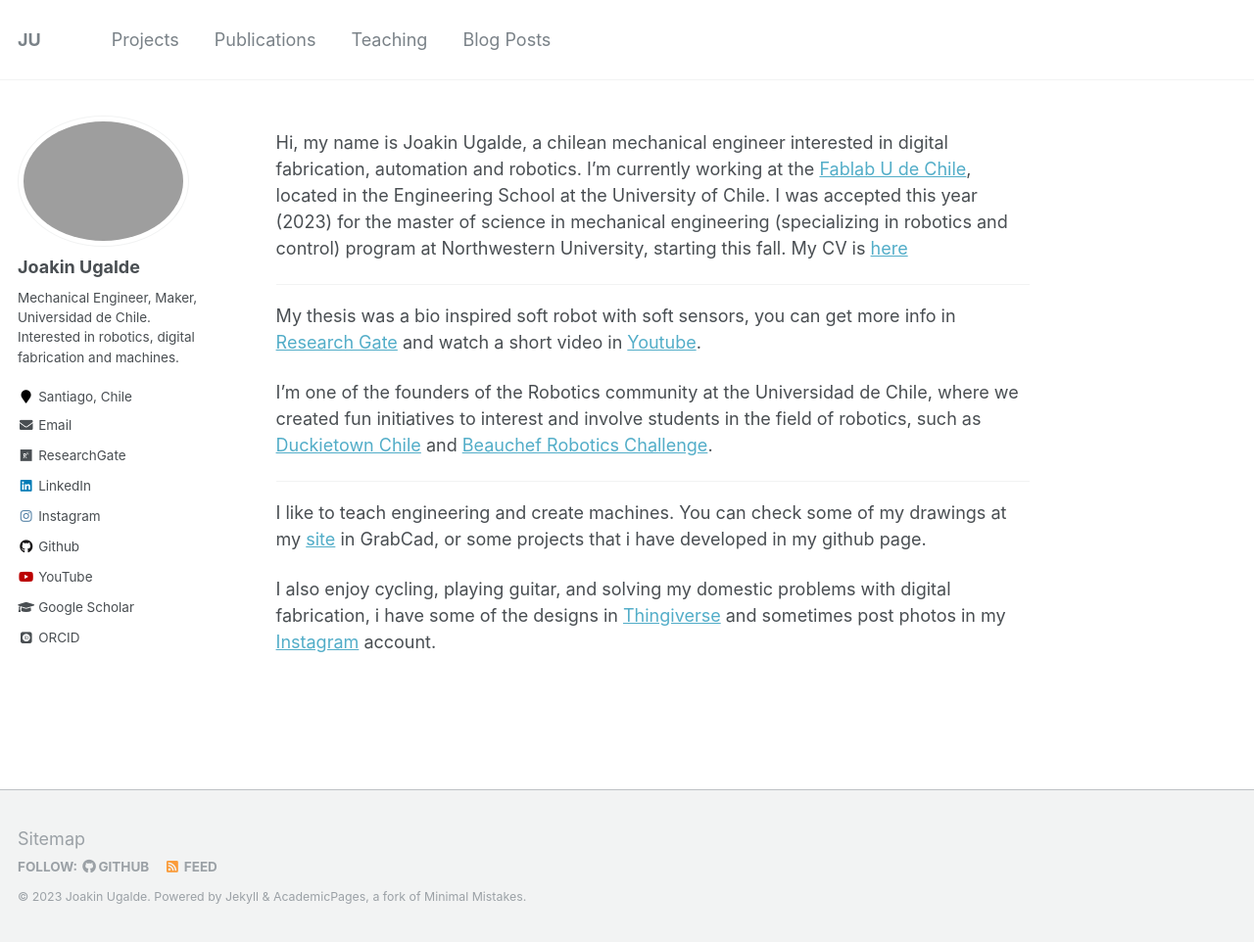
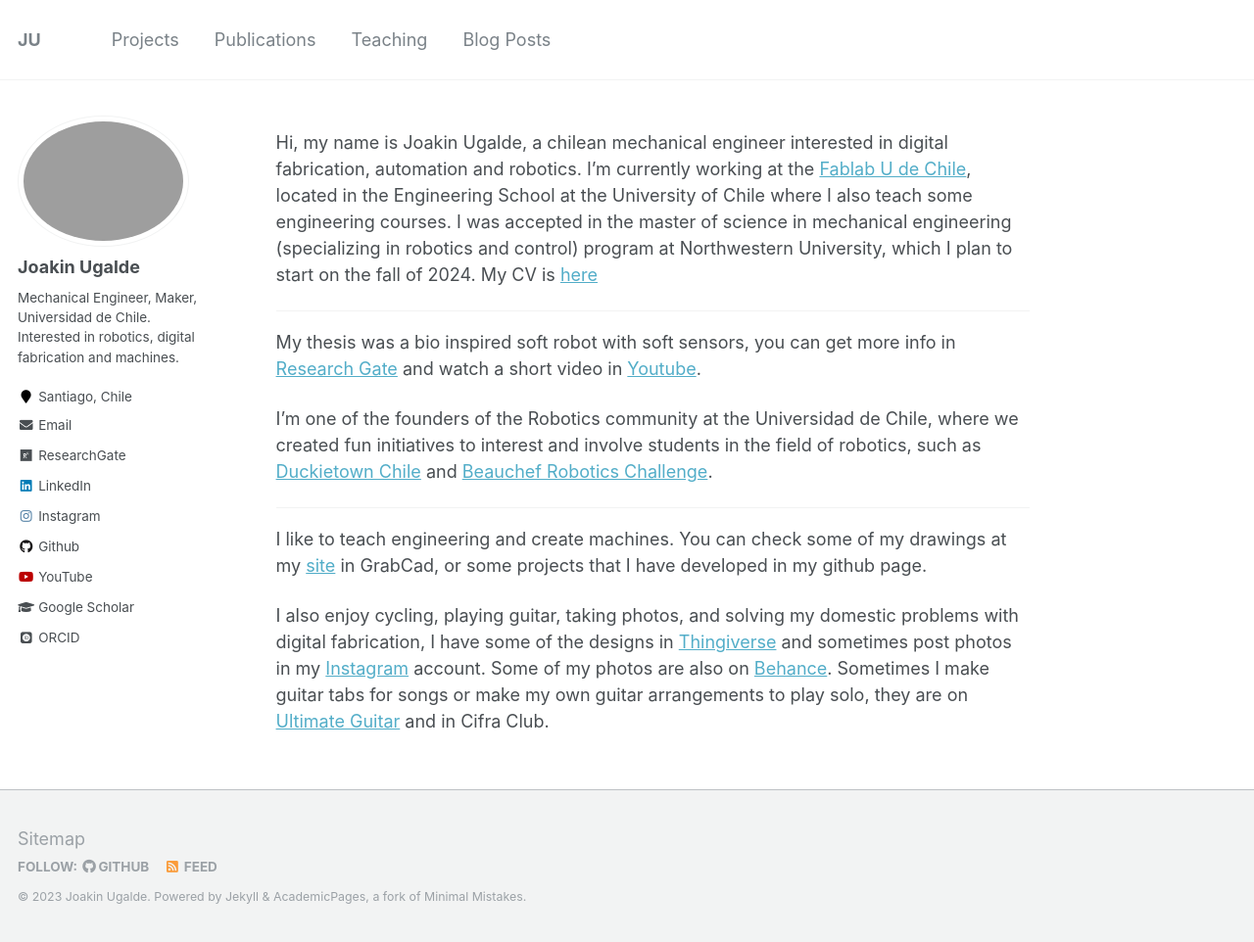
Before and after one commit to jkugalde/jkugalde.github.io, a Jekyll site: the page built from _pages/about.md, in a window 1280 px wide and 962 px high. Shown: the whole window at 98% size. Built offline with Jekyll 4.4.1, drawn with Linux system fonts in a browser that asks for light colours; some web fonts are replaced.

Commit message:
updating info

```diff
--- a/_pages/about.md
+++ b/_pages/about.md
@@ -8,7 +8,7 @@ redirect_from:
   - /about.html
 ---
 
-Hi, my name is Joakin Ugalde, a chilean mechanical engineer interested in digital fabrication, automation and robotics. I'm currently working at the [Fablab U de Chile](http://www.fablab.uchile.cl/), located in the Engineering School at the University of Chile. I was accepted this year (2023) for the master of science in mechanical engineering (specializing in robotics and control) program at Northwestern University, starting this fall. My CV is [here](https://jkugalde.github.io/files/JUgalde_2023.pdf)
+Hi, my name is Joakin Ugalde, a chilean mechanical engineer interested in digital fabrication, automation and robotics. I'm currently working at the [Fablab U de Chile](http://www.fablab.uchile.cl/), located in the Engineering School at the University of Chile where I also teach some engineering courses. I was accepted in the master of science in mechanical engineering (specializing in robotics and control) program at Northwestern University, which I plan to start on the fall of 2024. My CV is [here](https://jkugalde.github.io/files/JUgalde_2023.pdf)
 
 ---
 
@@ -19,6 +19,6 @@ I’m one of the founders of the Robotics community at the Universidad de Chile,
 
 ---
 
-I like to teach engineering and create machines. You can check some of my drawings at my [site](https://grabcad.com/joakin.ugalde-1) in GrabCad, or some projects that i have developed in my github page.
+I like to teach engineering and create machines. You can check some of my drawings at my [site](https://grabcad.com/joakin.ugalde-1) in GrabCad, or some projects that I have developed in my github page.
 
-I also enjoy cycling, playing guitar, and solving my domestic problems with digital fabrication, i have some of the designs in [Thingiverse](https://www.thingiverse.com/JKUgalde/designs) and sometimes post photos in my [Instagram](https://www.instagram.com/jotaka.ug) account.
+I also enjoy cycling, playing guitar, taking photos, and solving my domestic problems with digital fabrication, I have some of the designs in [Thingiverse](https://www.thingiverse.com/JKUgalde/designs) and sometimes post photos in my [Instagram](https://www.instagram.com/jotaka.ug) account. Some of my photos are also on [Behance](https://www.behance.net/joakinugalde). Sometimes I make guitar tabs for songs or make my own guitar arrangements to play solo, they are on [Ultimate Guitar](https://www.ultimate-guitar.com/u/jcugaldecas) and in Cifra Club.
```
